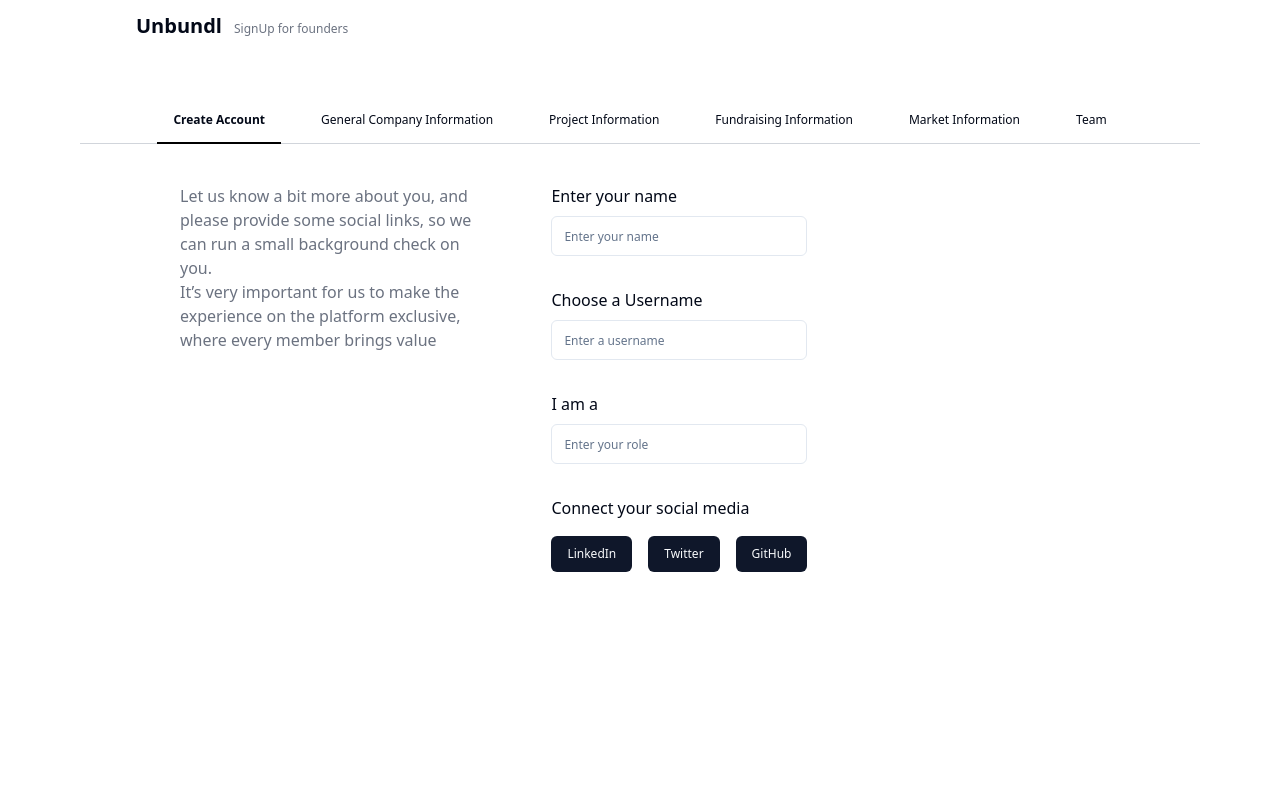
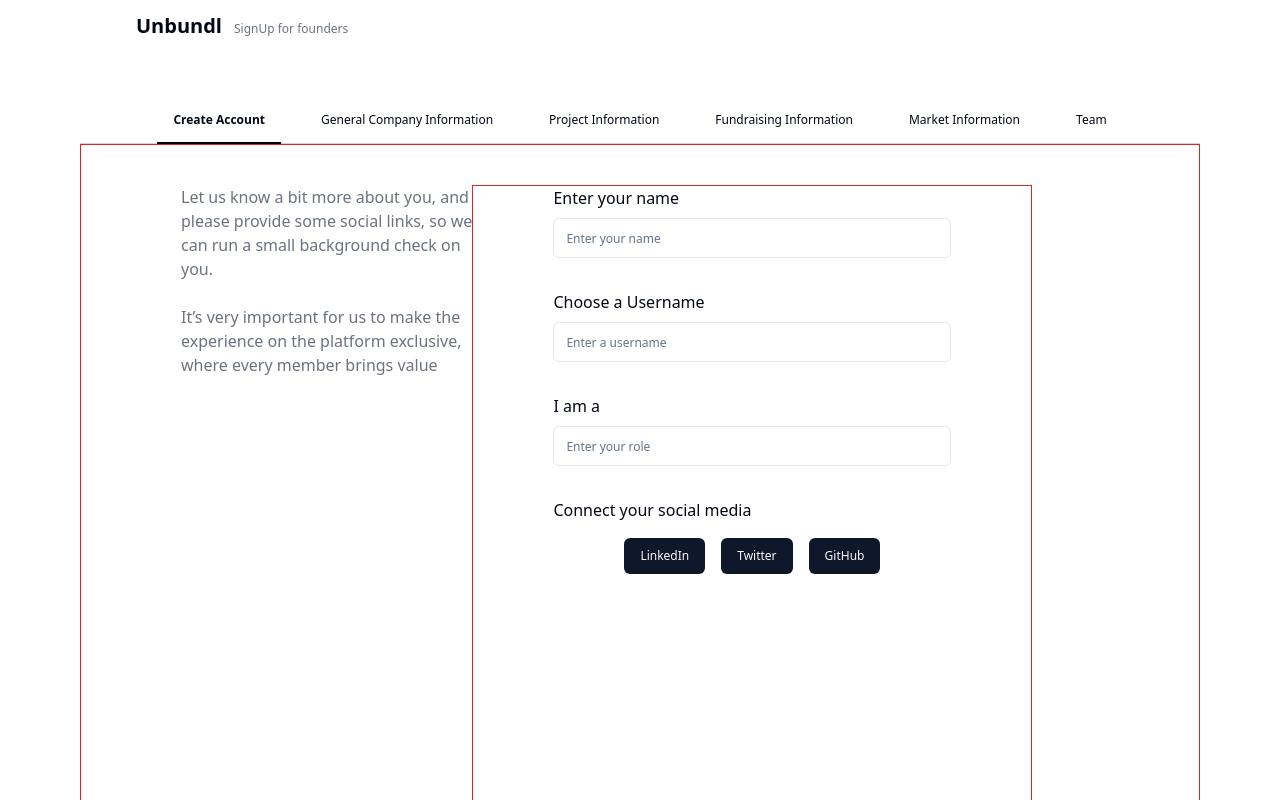
Before and after one commit to ShaikhNabeelShabbir/unbundl-web, a React (Vite) app: page / in a window 1280 px wide. Shown: the top 800 px of the page. Built offline with nearby package versions, Linux system fonts and the light colour scheme.

Commit message:
input width adjusted

```diff
--- a/src/components/forms/CreateAccountForm.tsx
+++ b/src/components/forms/CreateAccountForm.tsx
@@ -32,17 +32,17 @@ export function CreateAccountForm() {
   }
 
   return (
-    <div className="main-div flex flex-col min-h-screen px-20">
+    <div className="main-div flex flex-col min-h-screen px-20 border border-red-600">
       <div className="flex flex-row py-10 px-5 flex-grow">
         <div className="w-260 h-168 font-normal text-justify text-16 text-gray-500">
           Let us know a bit more about you, and
           <br /> please provide some social links, so we <br /> can run a small
-          background check on <br /> you. <br /> It’s very important for us to
-          make the
+          background check on <br /> you. <br /> <br />
+          It’s very important for us to make the
           <br /> experience on the platform exclusive,
           <br /> where every member brings value
         </div>
-        <div className="px-20 justify-center">
+        <div className="px-20 justify-center border border-red-600 w-[560px]">
           <Form {...form}>
             <form onSubmit={form.handleSubmit(onSubmit)} className="space-y-8">
               <FormField
--- a/src/components/forms/FundraisingInformationForm.tsx
+++ b/src/components/forms/FundraisingInformationForm.tsx
@@ -40,11 +40,12 @@ export function FundraisingIformationForm() {
             fundraising or not, because Undundle
             <br /> is the best place to fundraise for web3
             <br /> startups.
+            <br />
             <br /> If you are fundraising, please provide
             <br />
             us with a cap table.
           </div>
-          <div className="px-20 justify-center">
+          <div className="px-20 justify-center border border-red-600 w-[560px]">
             <Form {...form}>
               <form
                 onSubmit={form.handleSubmit(onSubmit)}
--- a/src/components/forms/GeneralCompanyInformationForm.tsx
+++ b/src/components/forms/GeneralCompanyInformationForm.tsx
@@ -49,7 +49,7 @@ export function GeneralCompanyInformationForm() {
             investors, advisors or <br />
             great talent for your company.
           </div>
-          <div className="px-20 justify-center">
+          <div className="px-20 justify-center border border-red-600 w-[560px]">
             <Form {...form}>
               <form
                 onSubmit={form.handleSubmit(onSubmit)}
--- a/src/components/forms/MarketInformationForm.tsx
+++ b/src/components/forms/MarketInformationForm.tsx
@@ -41,10 +41,11 @@ export function MarketInformationForm() {
             Being in the right market at the right
             <br /> time is a big part of a startup's
             <br /> success. <br />
+            <br />
             Show your potential investors that
             <br /> you are in the right market.
           </div>
-          <div className="px-20 justify-center">
+          <div className="px-20 justify-center border border-red-600 w-[560px]">
             <Form {...form}>
               <form
                 onSubmit={form.handleSubmit(onSubmit)}
@@ -55,7 +56,7 @@ export function MarketInformationForm() {
                   name="sector"
                   render={({ field }) => (
                     <FormItem>
-                      <FormLabel className="font-medium text-base">
+                      <FormLabel className="font-medium text-base ">
                         Which sector/space are you building in?
                       </FormLabel>
                       <FormControl>
--- a/src/components/forms/ProjectInformationForm.tsx
+++ b/src/components/forms/ProjectInformationForm.tsx
@@ -38,10 +38,11 @@ export function ProjectInformationForm() {
             The most important part about every <br /> startup is the
             information about your <br />
             product. <br />
+            <br />
             Answer these questions carefully, this
             <br /> is what matters to investors.
           </div>
-          <div className="px-20 justify-center">
+          <div className="px-20 justify-center border border-red-600 w-[560px]">
             <Form {...form}>
               <form
                 onSubmit={form.handleSubmit(onSubmit)}
@@ -52,7 +53,7 @@ export function ProjectInformationForm() {
                   name="problem"
                   render={({ field }) => (
                     <FormItem>
-                      <FormLabel className="font-medium text-base">
+                      <FormLabel className="font-medium text-base ">
                         What Problem Are You Solving?
                       </FormLabel>
                       <FormControl>
```
Also changed, not shown: src/App.tsx (+6 -6 lines).
